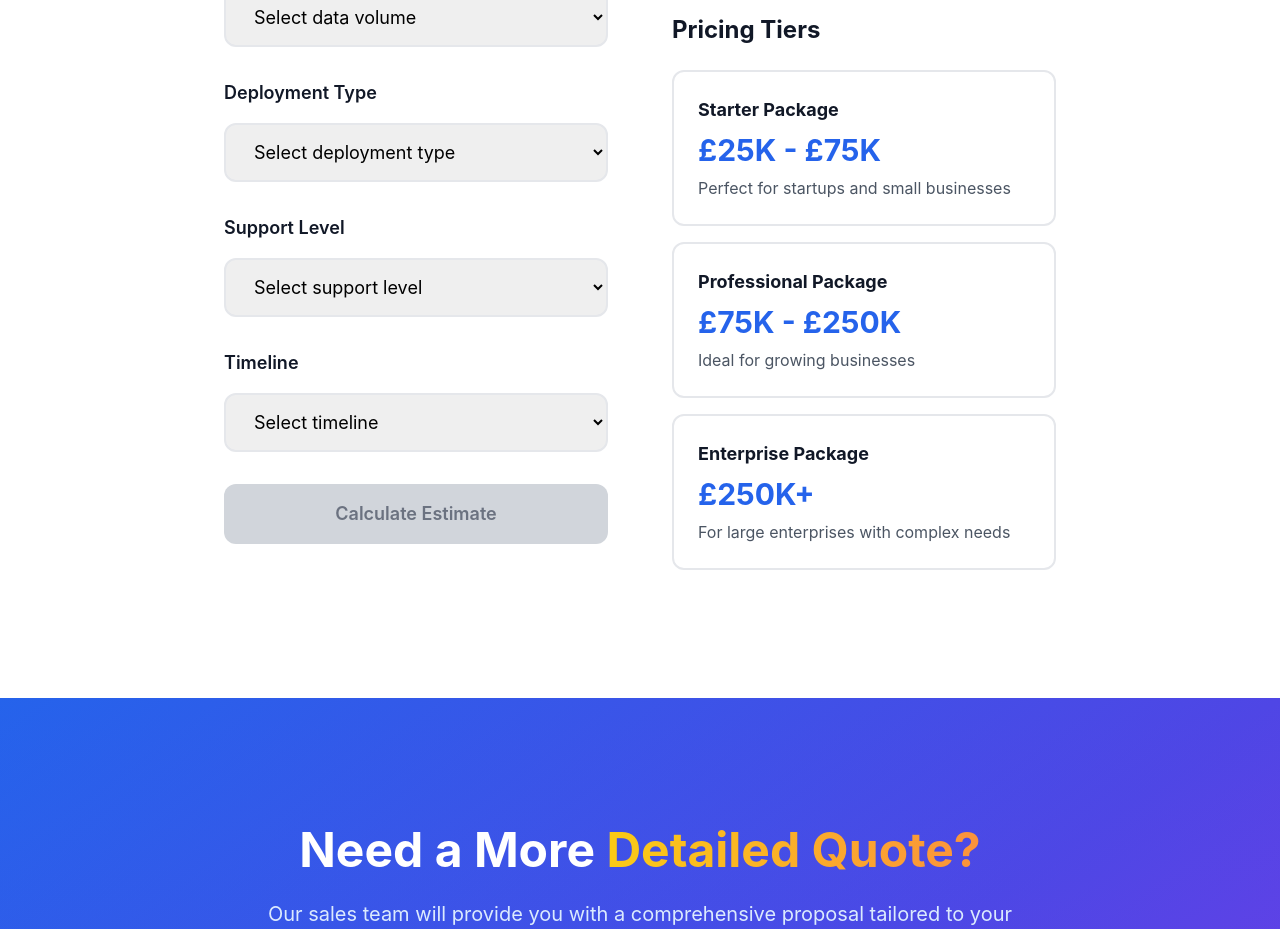
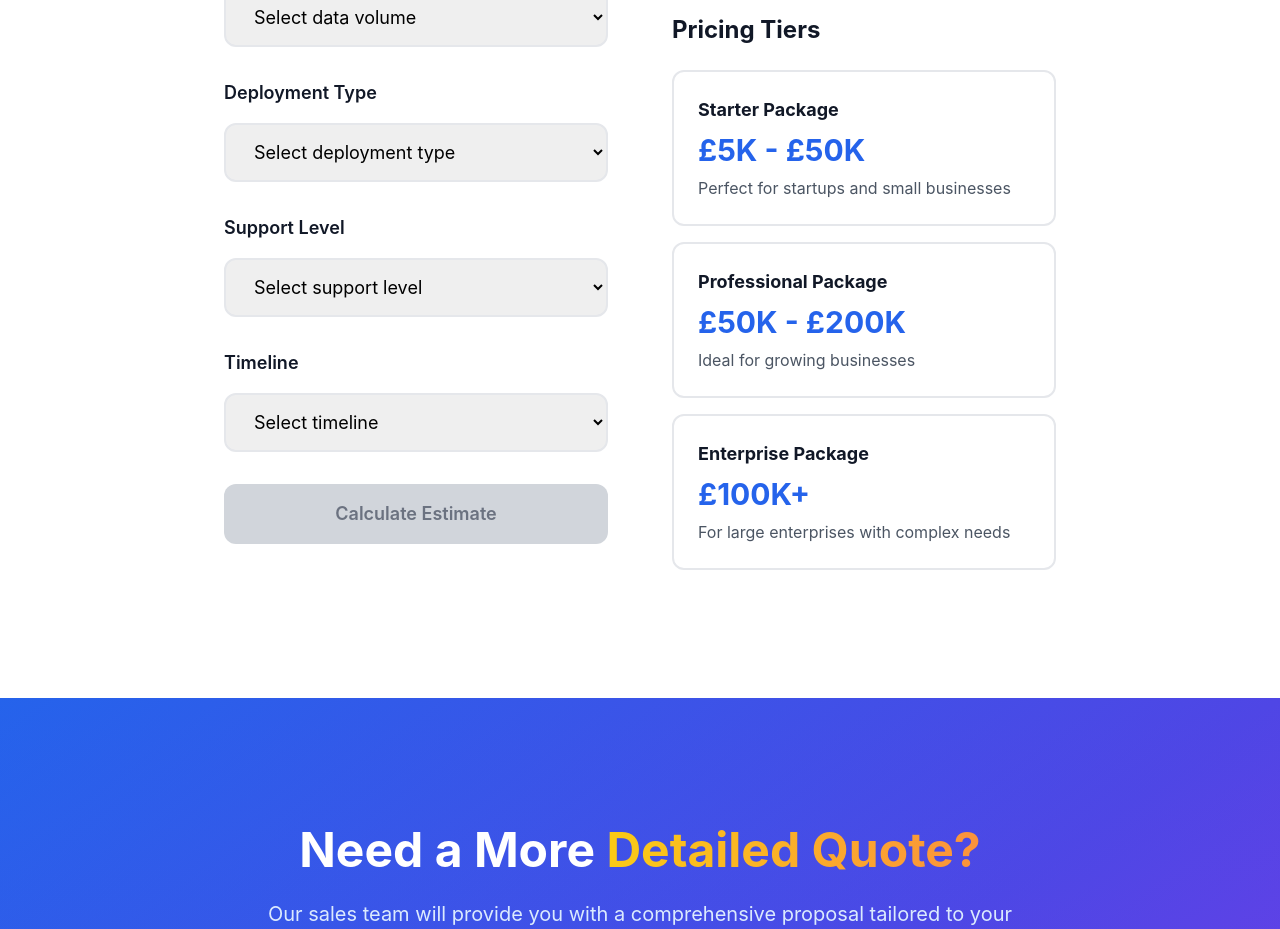
Before and after one commit to GitFarhanS/aib-App, a React (Vite) app: page /estimate in a window 1280 px wide. Shown: the part 1120-2049 px from the top of the page. Built offline with nearby package versions, Linux system fonts and the light colour scheme.

Commit message:
Update pricing: reduce starter package to £5K and enterprise package to £100K

```diff
--- a/src/Estimate.jsx
+++ b/src/Estimate.jsx
@@ -32,7 +32,7 @@ function Estimate() {
     // Base cost by company size
     switch (formData.companySize) {
       case 'startup':
-        baseCost = 25000
+        baseCost = 5000
         break
       case 'small':
         baseCost = 50000
@@ -44,7 +44,7 @@ function Estimate() {
         baseCost = 250000
         break
       case 'enterprise':
-        baseCost = 500000
+        baseCost = 100000
         break
       default:
         baseCost = 50000
@@ -367,17 +367,17 @@ function Estimate() {
                 <div className="space-y-4">
                   <div className="bg-white border-2 border-gray-200 rounded-xl p-6 hover:border-blue-500 transition-all duration-300">
                     <h4 className="font-bold text-lg text-gray-900 mb-2">Starter Package</h4>
-                    <p className="text-3xl font-bold text-blue-600 mb-2">£25K - £75K</p>
+                    <p className="text-3xl font-bold text-blue-600 mb-2">£5K - £50K</p>
                     <p className="text-gray-600">Perfect for startups and small businesses</p>
                   </div>
                   <div className="bg-white border-2 border-gray-200 rounded-xl p-6 hover:border-blue-500 transition-all duration-300">
                     <h4 className="font-bold text-lg text-gray-900 mb-2">Professional Package</h4>
-                    <p className="text-3xl font-bold text-blue-600 mb-2">£75K - £250K</p>
+                    <p className="text-3xl font-bold text-blue-600 mb-2">£50K - £200K</p>
                     <p className="text-gray-600">Ideal for growing businesses</p>
                   </div>
                   <div className="bg-white border-2 border-gray-200 rounded-xl p-6 hover:border-blue-500 transition-all duration-300">
                     <h4 className="font-bold text-lg text-gray-900 mb-2">Enterprise Package</h4>
-                    <p className="text-3xl font-bold text-blue-600 mb-2">£250K+</p>
+                    <p className="text-3xl font-bold text-blue-600 mb-2">£100K+</p>
                     <p className="text-gray-600">For large enterprises with complex needs</p>
                   </div>
                 </div>
```
